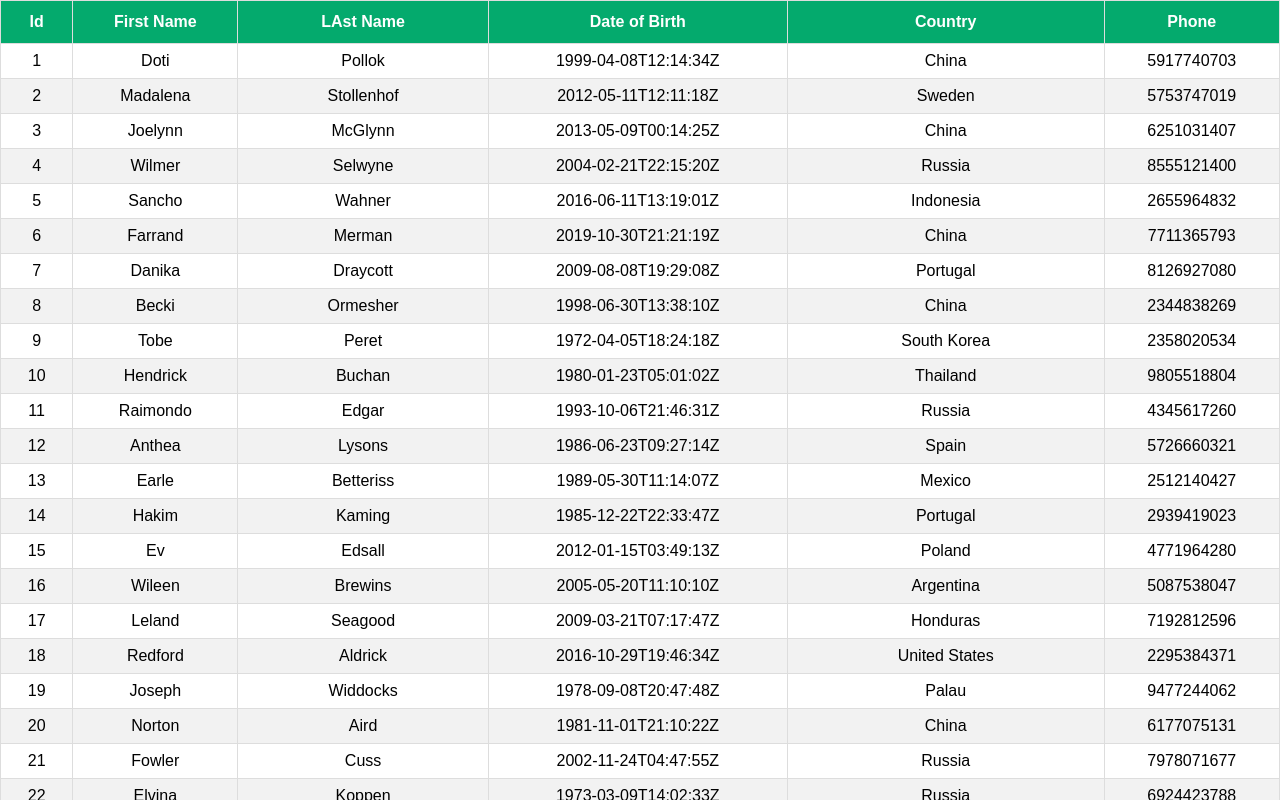
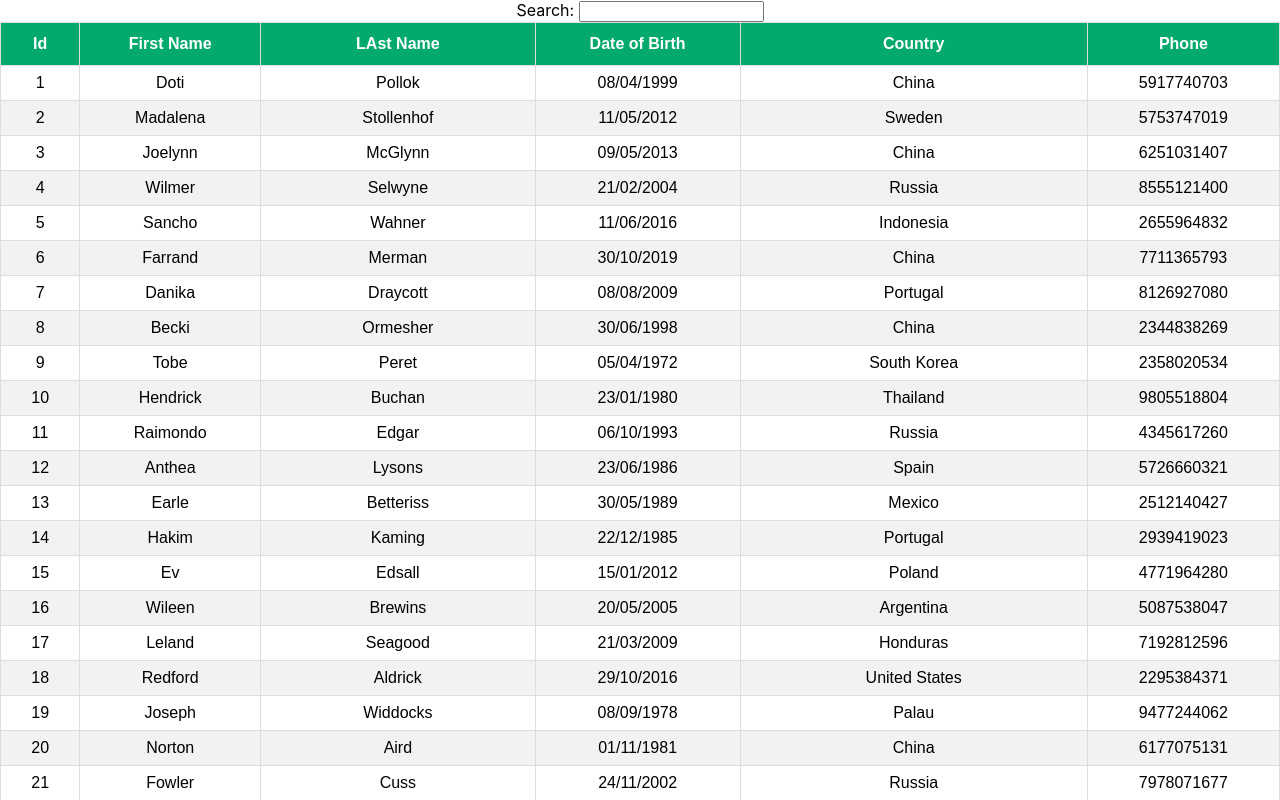
Before and after one commit to amir-shahsahebi/styled-component, a React (Create React App) app: page / in a window 1280 px wide. Shown: the top 800 px of the page. Built offline with nearby package versions, Linux system fonts and the light colour scheme.

Commit message:
global filtering implemented

```diff
--- a/package.json
+++ b/package.json
@@ -6,6 +6,7 @@
     "@testing-library/jest-dom": "^5.16.4",
     "@testing-library/react": "^13.3.0",
     "@testing-library/user-event": "^13.5.0",
+    "date-fns": "^2.28.0",
     "react": "^18.1.0",
     "react-dom": "^18.1.0",
     "react-scripts": "5.0.1",
--- a/src/App.js
+++ b/src/App.js
@@ -9,6 +9,7 @@
 // } from "./components/Button/Button";
 // import { ThemeProvider, createGlobalStyle } from "styled-components";
 import BasicTable from "./components/BasicTable";
+import FilteringTable from "./components/FilteringTable";
 import SortingTable from "./components/SortingTable";
 
 // const theme = {
@@ -63,7 +64,8 @@
   return (
     <div className="App">
       {/* <BasicTable /> */}
-      <SortingTable />
+      {/* <SortingTable /> */}
+      <FilteringTable />
     </div>
   );
 }
--- /dev/null
+++ b/src/components/FilteringTable.js
@@ -0,0 +1,84 @@
+import { useTable, useGlobalFilter } from "react-table";
+import MOCK_DATA from "./MOCK_DATA.json";
+import { COLUMNS, GROUPED_COLUMNS } from "./columns";
+import { useMemo } from "react";
+import "./table.css";
+import GlobalFilter from "./GlobalFilter";
+const FilteringTable = () => {
+  //   const columns = useMemo(() => GROUPED_COLUMNS, []);
+  const columns = useMemo(() => COLUMNS, []);
+  const data = useMemo(() => MOCK_DATA, []);
+
+  // step3: creating a table instance
+  //   const tableInstance = useTable({
+  //     // using es6 shorthand syntax
+  //     columns,
+  //     data,
+  //   });
+  //   const { getTableProps, getTableBodyProps, headerGroups, rows, prepareRow } =
+  //     tableInstance;
+  //   console.log("tableInstance", tableInstance);
+
+  const {
+    getTableProps,
+    getTableBodyProps,
+    headerGroups,
+    footerGroups,
+    rows,
+    prepareRow,
+    // we also add two elements bellow
+    state,
+    setGlobalFilter,
+  } = useTable(
+    {
+      columns,
+      data,
+    },
+    useGlobalFilter
+  );
+
+  const { globalFilter } = state;
+
+  // step4: define a basic table structure
+  return (
+    <>
+      <GlobalFilter filter={globalFilter} setFilter={setGlobalFilter} />
+      <table {...getTableProps()}>
+        <thead>
+          {headerGroups.map((headerGroup) => (
+            <tr {...headerGroup.getHeaderGroupProps()}>
+              {headerGroup.headers.map((column) => (
+                <th {...column.getHeaderProps()}>{column.render("Header")}</th>
+              ))}
+            </tr>
+          ))}
+        </thead>
+        <tbody {...getTableBodyProps()}>
+          {rows.map((row) => {
+            prepareRow(row);
+            return (
+              <tr {...row.getRowProps()}>
+                {row.cells.map((cell) => {
+                  return (
+                    <td {...cell.getCellProps()}>{cell.render("Cell")}</td>
+                  );
+                })}
+              </tr>
+            );
+          })}
+        </tbody>
+        <tfoot>
+          {footerGroups.map((footerGroup) => (
+            <tr {...footerGroup.getFooterGroupProps()}>
+              {footerGroup.headers.map((column) => (
+                <td {...column.getFooterProps()}>{column.render("Footer")}</td>
+              ))}
+            </tr>
+          ))}
+        </tfoot>
+      </table>
+    </>
+  );
+};
+
+export default FilteringTable;
--- /dev/null
+++ b/src/components/GlobalFilter.js
@@ -0,0 +1,14 @@
+const GlobalFilter = ({ filter, setFilter }) => {
+  return (
+    <span>
+      Search:{" "}
+      <input
+        type="text"
+        value={filter || ""}
+        onChange={(e) => setFilter(e.target.value)}
+      />
+    </span>
+  );
+};
+
+export default GlobalFilter;
--- a/src/components/columns.js
+++ b/src/components/columns.js
@@ -1,3 +1,6 @@
+// npm i
+import { format } from "date-fns";
+
 export const COLUMNS = [
   {
     Header: "Id",
@@ -18,6 +21,11 @@
     Header: "Date of Birth",
     Footer: "Date of Birth",
     accessor: "date_of_birth",
+    Cell: ({ value }) => {
+      // Cell just show to ui and used to formatting cells
+      //because we have date in string, we must convert it to date format to set the date to "dd/MM/yyyy" format via format (npm i date-fns)
+      return format(new Date(value), "dd/MM/yyyy");
+    },
   },
   {
     Header: "Country",
```
Also changed, not shown: 1 other file (tests, documents, lock files or other folders).
